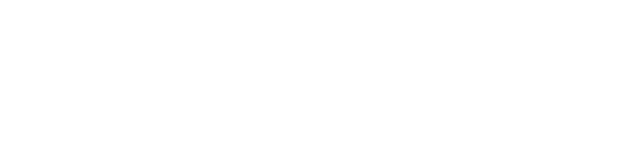
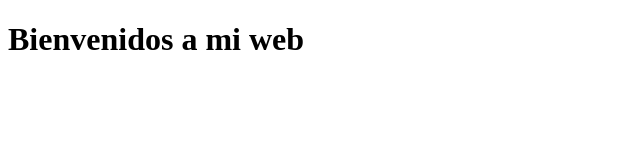
Before and after one commit to juanpablofuentes/RepasoGit, a plain HTML site: page index.html in a window 1280 px wide. Shown: the whole page, without its empty margins (0-640 px from the left). Drawn offline with Linux system fonts and the light colour scheme.

Commit message:
Bienvenidos

```diff
--- a/index.html
+++ b/index.html
@@ -6,6 +6,6 @@
     <title>Document</title>
 </head>
 <body>
-
+    <h1>Bienvenidos a mi web</h1>
 </body>
 </html>
```
